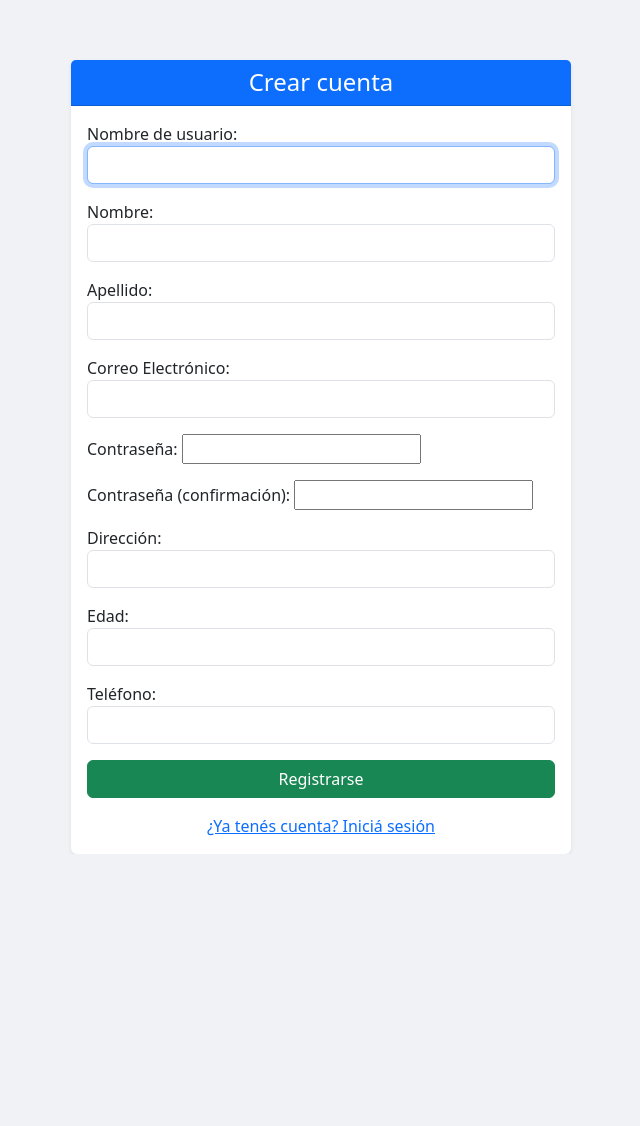
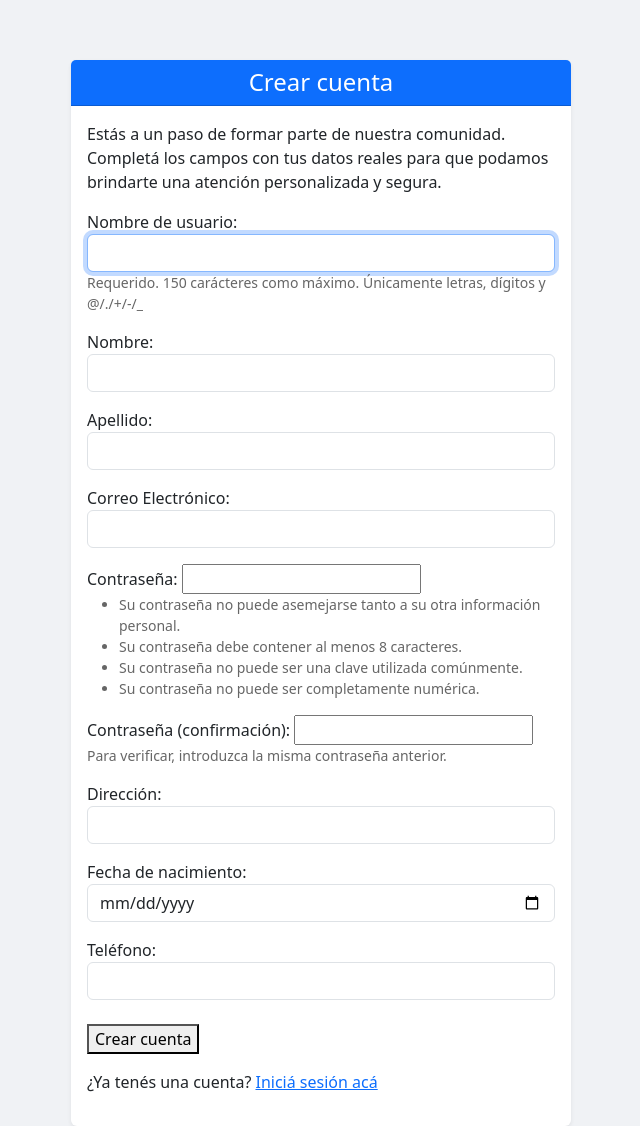
Before and after one commit to JASON-MF/ProyectoFinal_Equipo1, a Django app: page /registro/ in a window 1280 px wide. Shown: the whole page, without its empty margins (319-959 px from the left). Before the commit the page ends 854 px from the top, so only its background shows below. Run offline with Django 5.2, Linux system fonts and the light colour scheme; some libraries are stand-ins or nearby versions.

Commit message:
Add files via upload

```diff
--- a/Clinica/settings.py
+++ b/Clinica/settings.py
@@ -137,6 +137,9 @@ STATIC_URL = 'static/'
 
 DEFAULT_AUTO_FIELD = 'django.db.models.BigAutoField'
 
+# ✅ Modelo de usuario personalizado
+AUTH_USER_MODEL = 'core.Usuario'
+
 
 # Configuración de rutas de autenticación
 
--- a/core/forms.py
+++ b/core/forms.py
@@ -1,6 +1,6 @@
 from django import forms
 from django.contrib.auth.forms import UserCreationForm
-from django.contrib.auth.models import User, Group
+from django.contrib.auth.models import Group
 from .models import Paciente, Medico, Cita, Usuario
 
 # Formulario para Paciente
@@ -41,31 +41,18 @@ class CitaForm(forms.ModelForm):
             'estado': forms.Select(attrs={'class': 'form-control'}),
         }
 
-# Formulario de Registro básico
-class RegistroForm(UserCreationForm):
-    email = forms.EmailField(required=True, widget=forms.EmailInput(attrs={'class': 'form-control'}))
-
-    class Meta:
-        model = User
-        fields = ['username', 'email', 'password1', 'password2']
-        widgets = {
-            'username': forms.TextInput(attrs={'class': 'form-control'}),
-            'password1': forms.PasswordInput(attrs={'class': 'form-control'}),
-            'password2': forms.PasswordInput(attrs={'class': 'form-control'}),
-        }
-
-# Formulario personalizado de registro con perfil extendido
+# Formulario de Registro con modelo Usuario personalizado
 class RegistroUsuarioForm(UserCreationForm):
     first_name = forms.CharField(label="Nombre", widget=forms.TextInput(attrs={'class': 'form-control'}))
     last_name = forms.CharField(label="Apellido", widget=forms.TextInput(attrs={'class': 'form-control'}))
     email = forms.EmailField(label="Correo Electrónico", widget=forms.EmailInput(attrs={'class': 'form-control'}))
     direccion = forms.CharField(label="Dirección", required=False, widget=forms.TextInput(attrs={'class': 'form-control'}))
-    edad = forms.IntegerField(label="Edad", required=False, min_value=0, widget=forms.NumberInput(attrs={'class': 'form-control'}))
+    fecha_nacimiento = forms.DateField(label="Fecha de nacimiento", required=False, widget=forms.DateInput(attrs={'type': 'date', 'class': 'form-control'}))
     telefono = forms.CharField(label="Teléfono", required=False, widget=forms.TextInput(attrs={'class': 'form-control'}))
 
     class Meta:
-        model = User
-        fields = ["username", "first_name", "last_name", "email", "password1", "password2"]
+        model = Usuario
+        fields = ["username", "first_name", "last_name", "email", "password1", "password2", "direccion", "fecha_nacimiento", "telefono"]
         widgets = {
             "username": forms.TextInput(attrs={'class': 'form-control'}),
             "password1": forms.PasswordInput(attrs={'class': 'form-control'}),
@@ -77,15 +64,12 @@ class RegistroUsuarioForm(UserCreationForm):
         user.first_name = self.cleaned_data['first_name']
         user.last_name = self.cleaned_data['last_name']
         user.email = self.cleaned_data['email']
+        user.direccion = self.cleaned_data.get('direccion')
+        user.fecha_nacimiento = self.cleaned_data.get('fecha_nacimiento')
+        user.telefono = self.cleaned_data.get('telefono')
 
         if commit:
             user.save()
-            Usuario.objects.create(
-                auth_user=user,
-                direccion=self.cleaned_data.get('direccion'),
-                edad=self.cleaned_data.get('edad'),
-                telefono=self.cleaned_data.get('telefono')
-            )
             grupo_clientes = Group.objects.filter(name="Clientes").first()
             if grupo_clientes:
                 user.groups.add(grupo_clientes)
--- a/core/models.py
+++ b/core/models.py
@@ -1,25 +1,16 @@
 from django.db import models
-from django.contrib.auth.models import User
+from django.contrib.auth.models import AbstractUser
 
-
-
-
-class Usuario(models.Model):
-    id_usuario = models.AutoField(primary_key=True)
-    auth_user = models.OneToOneField(User, on_delete=models.CASCADE)
-
-    # Campos adicionales del perfil
+# Modelo de Usuario personalizado
+class Usuario(AbstractUser):
     direccion = models.CharField(max_length=255, blank=True, null=True)
-    edad = models.PositiveIntegerField(blank=True, null=True)
-    telefono = models.CharField(max_length=20, blank=True, null=True)
+    fecha_nacimiento = models.DateField(blank=True, null=True)
 
     def __str__(self):
-        return self.auth_user.username
+        return self.username
 
 
 # Modelo de Especialidad médica
-
-
 class Especialidad(models.Model):
     id_especialidad = models.AutoField(primary_key=True)
     nombre = models.CharField(max_length=100, unique=True)
@@ -30,8 +21,6 @@ class Especialidad(models.Model):
 
 
 # Modelo de Centro Médico
-
-
 class CentroMedico(models.Model):
     id_centro = models.AutoField(primary_key=True)
     nombre = models.CharField(max_length=150)
@@ -44,8 +33,6 @@ class CentroMedico(models.Model):
 
 
 # Modelo de Paciente
-
-
 class Paciente(models.Model):
     id_paciente = models.AutoField(primary_key=True)
     id_usuario = models.OneToOneField(Usuario, on_delete=models.CASCADE, null=True, blank=True)
@@ -59,8 +46,6 @@ class Paciente(models.Model):
 
 
 # Modelo de Médico
-
-
 class Medico(models.Model):
     id_medico = models.AutoField(primary_key=True)
     id_usuario = models.OneToOneField(Usuario, on_delete=models.CASCADE, null=True, blank=True)
@@ -74,8 +59,6 @@ class Medico(models.Model):
 
 
 # Modelo de Cita médica
-
-
 class Cita(models.Model):
     id_cita = models.AutoField(primary_key=True)
     id_paciente = models.ForeignKey(Paciente, on_delete=models.CASCADE, related_name='citas')
--- a/core/templates/core/access/registro.html
+++ b/core/templates/core/access/registro.html
@@ -5,9 +5,12 @@
 {% block content %}
 <form method="post" novalidate>
   {% csrf_token %}
+
   {% if form.errors %}
-    <div class="alert alert-danger">
-      <ul class="mb-0">
+    <div style="margin-bottom: 1em;">
+      <p><strong>Algo no salió como esperábamos.</strong></p>
+      <p>Revisá los siguientes puntos antes de continuar:</p>
+      <ul>
         {% for field in form %}
           {% for error in field.errors %}
             <li>{{ error }}</li>
@@ -19,16 +22,25 @@
       </ul>
     </div>
   {% endif %}
+
+  <p>Estás a un paso de formar parte de nuestra comunidad. Completá los campos con tus datos reales para que podamos brindarte una atención personalizada y segura.</p>
+
   {% for field in form %}
-    <div class="mb-3">
+    <div style="margin-bottom: 1em;">
       {{ field.label_tag }}
       {{ field }}
+      {% if field.help_text %}
+        <small style="display:block; color: #666;">{{ field.help_text }}</small>
+      {% endif %}
     </div>
   {% endfor %}
-  <div class="d-grid">
-    <button type="submit" class="btn btn-success">Registrarse</button>
+
+  <div style="margin-top: 1.5em;">
+    <button type="submit">Crear cuenta</button>
   </div>
-  <div class="mt-3 text-center">
-    <a href="{% url 'login' %}">¿Ya tenés cuenta? Iniciá sesión</a>
+
+  <div style="margin-top: 1em;">
+    <p>¿Ya tenés una cuenta? <a href="{% url 'login' %}">Iniciá sesión acá</a></p>
   </div>
+</form>
 {% endblock %}
--- a/core/views.py
+++ b/core/views.py
@@ -6,6 +6,7 @@ from django.shortcuts import render, redirect
 from .models import Paciente, Medico, Cita, Usuario
 from .forms import PacienteForm, MedicoForm, CitaForm, RegistroUsuarioForm
 
+# Vista de registro
 def registro_view(request):
     if request.method == 'POST':
         form = RegistroUsuarioForm(request.POST)
@@ -16,6 +17,7 @@ def registro_view(request):
         form = RegistroUsuarioForm()
     return render(request, 'core/access/registro.html', {'form': form})
 
+# Decorador para vistas protegidas
 decoradores_login = [login_required]
 
 # Paciente
@@ -33,12 +35,8 @@ class PacienteCreateView(CreateView):
     success_url = reverse_lazy('core:paciente_list')
 
     def form_valid(self, form):
-        try:
-            form.instance.id_usuario = Usuario.objects.get(auth_user=self.request.user)
-            return super().form_valid(form)
-        except Usuario.DoesNotExist:
-            form.add_error(None, "Tu perfil de usuario no está creado.")
-            return self.form_invalid(form)
+        form.instance.id_usuario = self.request.user
+        return super().form_valid(form)
 
 @method_decorator(decoradores_login, name='dispatch')
 class PacienteUpdateView(UpdateView):
@@ -68,12 +66,8 @@ class MedicoCreateView(CreateView):
     success_url = reverse_lazy('core:medico_list')
 
     def form_valid(self, form):
-        try:
-            form.instance.id_usuario = Usuario.objects.get(auth_user=self.request.user)
-            return super().form_valid(form)
-        except Usuario.DoesNotExist:
-            form.add_error(None, "Tu perfil de usuario no está creado.")
-            return self.form_invalid(form)
+        form.instance.id_usuario = self.request.user
+        return super().form_valid(form)
 
 @method_decorator(decoradores_login, name='dispatch')
 class MedicoUpdateView(UpdateView):
@@ -103,12 +97,7 @@ class CitaCreateView(CreateView):
     success_url = reverse_lazy('core:cita_list')
 
     def form_valid(self, form):
-        try:
-            form.instance.id_usuario = Usuario.objects.get(auth_user=self.request.user)
-            return super().form_valid(form)
-        except Usuario.DoesNotExist:
-            form.add_error(None, "Tu perfil de usuario no está creado.")
-            return self.form_invalid(form)
+        return super().form_valid(form)
 
 @method_decorator(decoradores_login, name='dispatch')
 class CitaUpdateView(UpdateView):
```
Also changed, not shown: core/migrations/0001_initial.py.
